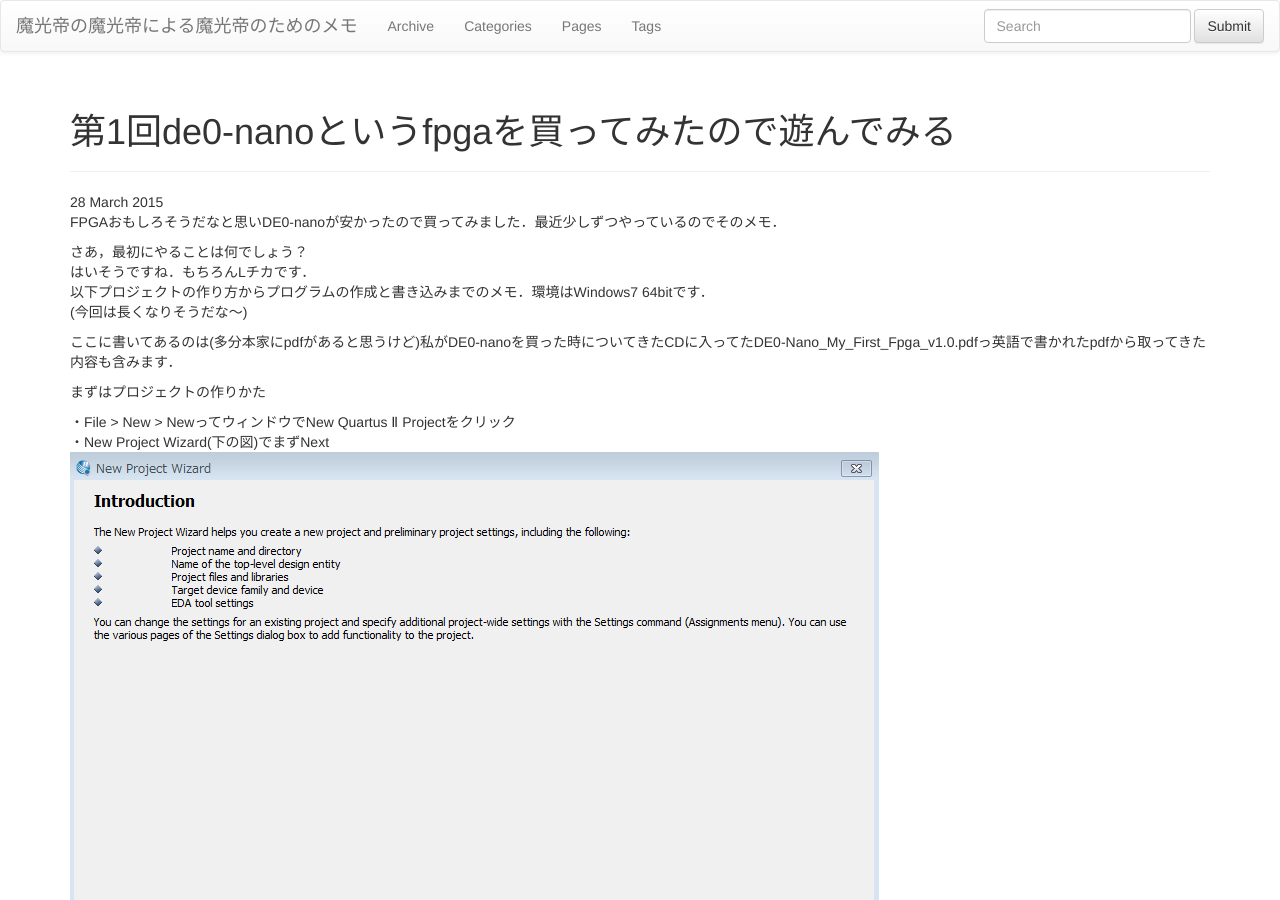
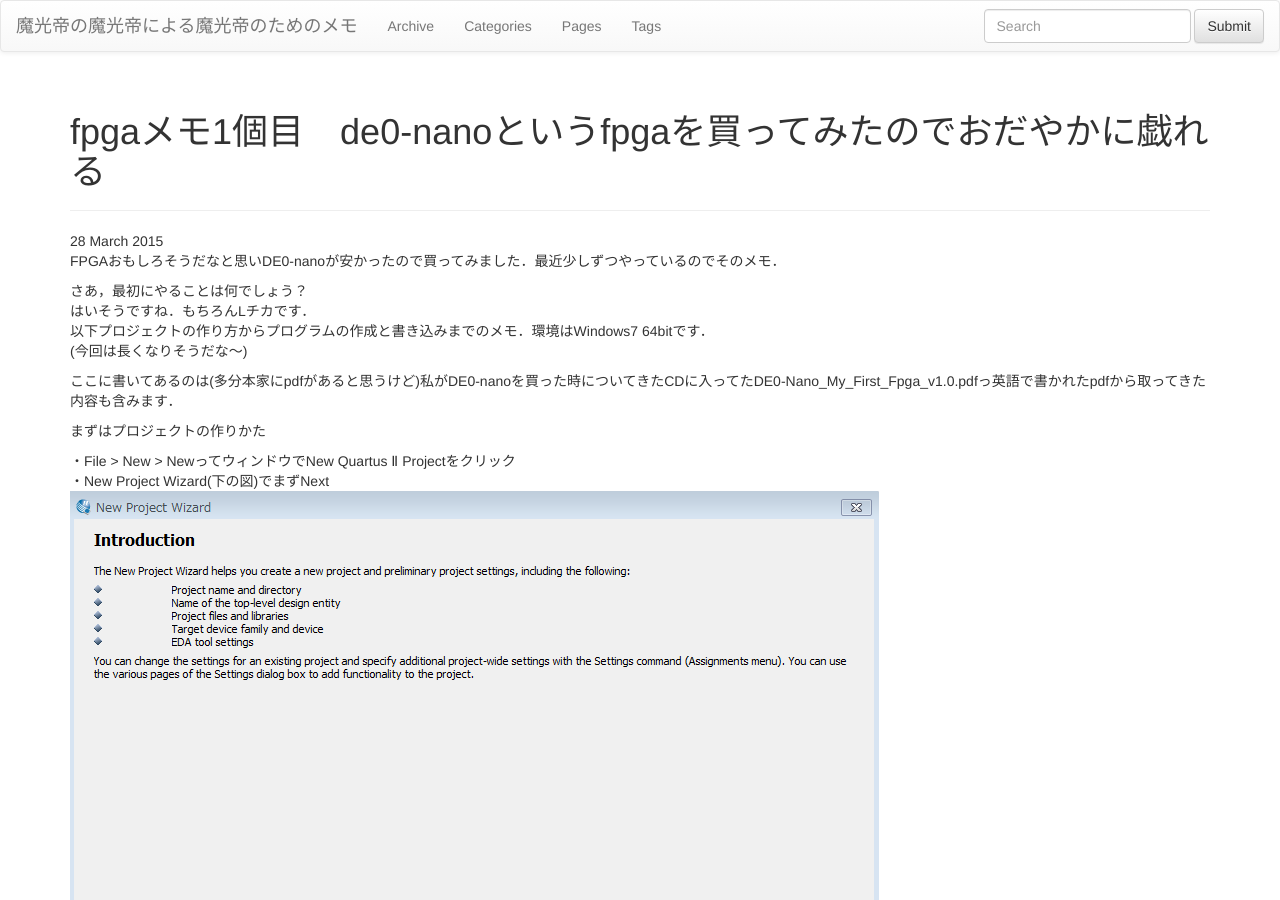
Before and after one commit to FERNAND949/FERNAND949.github.io, a Jekyll site: the page built from _posts/2015-3-28-fpga-memo.md, in a window 1280 px wide and 900 px high. Built offline with Jekyll 4.4.1, drawn with Linux system fonts in a browser that asks for light colours; nearby versions of some CDN libraries; library files that are not in the unit come from our copies; comment, search, counter and statistics services are not loaded.

Commit message:
fix posts name

```diff
--- a/_posts/2015-3-28-fpga-memo.md
+++ b/_posts/2015-3-28-fpga-memo.md
@@ -1,6 +1,6 @@
 ---
 layout: post
-title: 第1回de0-nanoというfpgaを買ってみたので遊んでみる
+title: fpgaメモ1個目　de0-nanoというfpgaを買ってみたのでおだやかに戯れる
 ---
 
 FPGAおもしろそうだなと思いDE0-nanoが安かったので買ってみました．最近少しずつやっているのでそのメモ．
```
